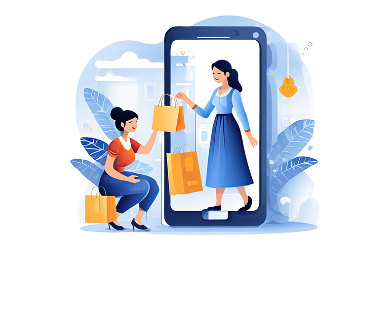
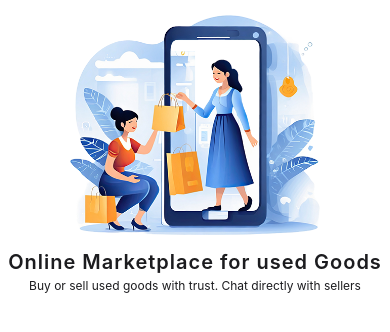
Before and after one commit to TiagoRaimundi/smcApp-front, a React Native app: screen / in a window 390 px wide. Shown: the top 332 px of the page. Built offline with nearby package versions, Linux system fonts and the light colour scheme.

Commit message:
WelcomeHeader

```diff
--- a/app/ui/WelcomeHeader.tsx
+++ b/app/ui/WelcomeHeader.tsx
@@ -7,6 +7,7 @@ import {
   StatusBar,
   Text,
 } from "react-native";
+import colors from "../utils/colors";
 
 interface Props {}
 
@@ -22,8 +23,8 @@ const WelcomeHeader: FC<Props> = (props) => {
         resizeMode="contain"
         resizeMethod="resize"
       />
-      <Text>{heading}</Text>
-      <Text>{subHeading}</Text>
+      <Text style={styles.heading}>{heading}</Text>
+      <Text style={styles.subHeading}>{subHeading}</Text>
     </View>
   );
 };
@@ -37,6 +38,20 @@ const styles = StyleSheet.create({
     width: 250,
     height: 250,
   },
+  heading: {
+    fontWeight: '600',
+    fontSize: 20,
+    textAlign: 'center',
+    letterSpacing: 1,
+    marginBottom: 5,
+    color: colors.primary,
+  },
+  subHeading: {
+    fontSize: 12,
+    textAlign: 'center',
+    lineHeight: 14,
+    color: colors.primary,
+  }
 });
 
 export default WelcomeHeader;
--- /dev/null
+++ b/app/utils/colors.ts
@@ -0,0 +1,8 @@
+const primary = "#1C1C1F";
+const deActive = "#DCE4F2";
+const white = "#FFFFFF";
+const backDrop = "rgba(255, 255, 255, 0.5)";
+
+const colors = { primary, deActive, white, backDrop };
+
+export default colors;
--- a/app/views/SignIn.tsx
+++ b/app/views/SignIn.tsx
@@ -8,18 +8,14 @@ import {
   Platform,
   StatusBar,
 } from "react-native";
+import WelcomeHeader from "../ui/WelcomeHeader";
 
 interface Props {}
 
 const SignIn: FC<Props> = (props) => {
   return (
     <SafeAreaView style={styles.container}>
-      <Image
-        source={require("../../assets/hero.png")}
-        style={styles.image}
-        resizeMode="contain"
-        resizeMethod="resize"
-      />
+      <WelcomeHeader/>
     </SafeAreaView>
   );
 };
```
